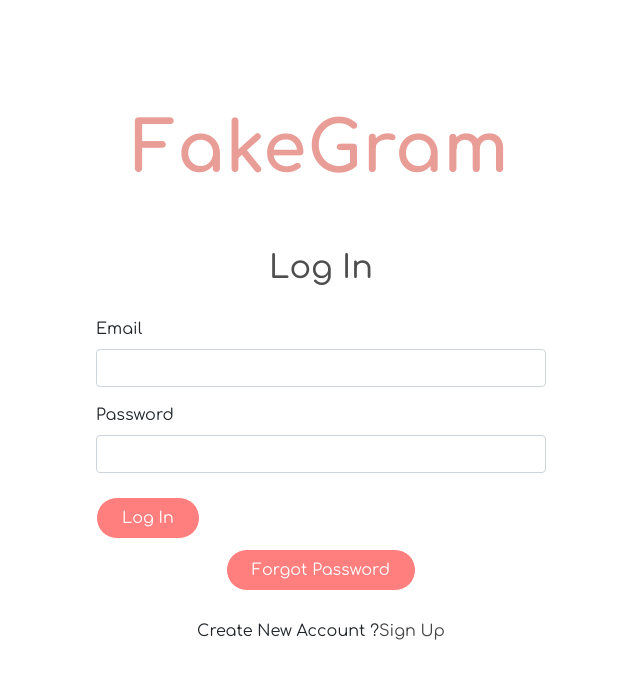
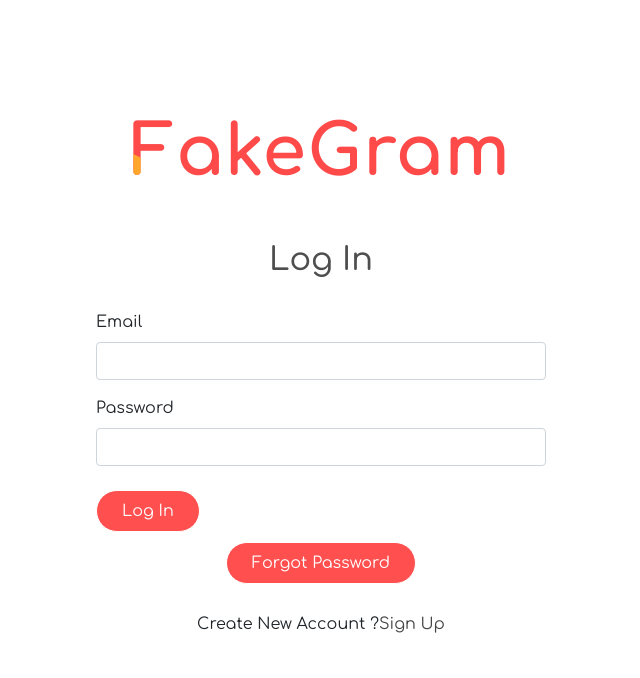
Before and after one commit to bhargavgohil25/fakegram, a React (Create React App) app: page /login in a window 1280 px wide. Shown: the top 678 px of the page, without its empty margins (319-959 px from the left). Built offline with nearby package versions, Linux system fonts and the light colour scheme; no server answers.

Commit message:
Animated Title

```diff
--- /dev/null
+++ b/src/AnimatedText/AnimatedText.js
@@ -0,0 +1,59 @@
+import React, { useState, useRef } from 'react'
+import classes from "./AnimatedText.module.css";
+import '../index.css'
+
+const AnimatedText = ({ textColor, overlayColor, children, ...props }) => {
+
+    const containerElem = useRef(null);
+    const initialMousePos = { x: 0, y: 0 };
+
+    const [mousePos, setMousePos] = useState(initialMousePos);
+
+    const handleMouseMove = (event) => {
+        event = event.nativeEvent;
+        const elem = containerElem.current;
+        const newX = (event.offsetX / elem.clientWidth) * 100;
+        const newY = (event.offsetY / elem.clientHeight) * 100;
+        const newMousePos = {
+            x: newX,
+            y: newY
+        };
+        setMousePos(newMousePos);
+    }
+
+
+    const handleMouseOut = () => setMousePos(initialMousePos);
+
+
+
+
+    return (
+        <section
+            className = {classes.animatedTextContainer}
+            style={{
+                "--maskX": mousePos.x,
+                "--maskY": mousePos.y
+            }}
+            onMouseMove = {handleMouseMove}
+            onMouseOut = {handleMouseOut}
+            ref = {containerElem}
+            {...props}
+        >
+            <h1
+                style={{color : textColor}}
+                className = {classes.animatedTextContent}
+            >
+                {children}
+            </h1>
+            <h1
+                aria-hidden={true}
+                style={{color: overlayColor}}
+                className={classes.animatedTextContentClone}
+            >
+                {children}
+            </h1>
+        </section>
+    )
+}
+
+export { AnimatedText };
--- /dev/null
+++ b/src/AnimatedText/AnimatedText.module.css
@@ -0,0 +1,40 @@
+.animatedTextContainer{
+    --maskX: 0;
+    --maskY: 0;
+    position: relative;
+    cursor: default;
+    user-select: none;
+  }
+
+  .animatedTextContent{
+    font-size: 70px;
+    font-weight: 1000;
+    letter-spacing: 1.4px;
+    line-height: 1.1;
+    text-shadow: 5px 3px 8px rgba(255, 255, 255, 0.5);
+    margin: 0;
+  }
+
+  .animatedTextContentClone{
+    composes : animatedTextContent;
+    position : absolute;
+    left: 0;
+    top: 0;
+    color: #ffffff;
+    transition: all 0.4s ease-out;
+    clip-path: polygon(
+        0 0,
+        calc(var(--maskX) * 1% + (var(--maskY) - 50) * 0.4%) 0,
+        calc(var(--maskX) * 1% + (var(--maskY) - 50) * -0.4%) 100%,
+        0 100%
+    );
+  }
+
+  @media only screen
+  and (min-device-width: 320px)
+  and (max-device-width: 480px)
+  and (-webkit-min-device-pixel-ratio: 2) {
+    .animatedTextContent{
+        font-size: 45px;
+    }
+ }
--- a/src/components/Login.js
+++ b/src/components/Login.js
@@ -3,6 +3,7 @@ import { Card, Form, Alert } from 'react-bootstrap'
 import { Link, useHistory } from 'react-router-dom'
 import { useAuth } from '../contexts/AuthContext'
 import { motion } from 'framer-motion'
+import { AnimatedText } from '../AnimatedText/AnimatedText'
 
 const buttonVariants = {
     hover:{
@@ -67,7 +68,12 @@ export default function Login() {
     return (
         <>
             <div className="heading">
-                <h1>FakeGram</h1>
+                <AnimatedText
+                    textColor = "#ff4a4a"
+                    overlayColor = "#ffa62b"
+                >
+                    FakeGram
+                </AnimatedText>
             </div>
             <motion.Card
                 variants={containerVariants}
--- a/src/components/SignUp.js
+++ b/src/components/SignUp.js
@@ -3,7 +3,7 @@ import { Card, Form, Alert } from 'react-bootstrap'
 import { Link, useHistory } from 'react-router-dom'
 import { useAuth } from '../contexts/AuthContext'
 import { motion } from 'framer-motion'
-
+import { AnimatedText } from '../AnimatedText/AnimatedText'
 
 const buttonVariants = {
     hover:{
@@ -75,7 +75,12 @@ export default function Signup() {
     return (
         <>
             <div className="heading">
-                <h1>FakeGram</h1>
+                <AnimatedText
+                    textColor = "#ff4a4a"
+                    overlayColor = "#ffa62b"
+                >
+                    FakeGram
+                </AnimatedText>
             </div>
             <motion.Card
                 variants={containerVariants}
--- a/src/components/UpdateProfile.js
+++ b/src/components/UpdateProfile.js
@@ -3,7 +3,7 @@ import { Card, Form, Alert } from 'react-bootstrap'
 import { Link, useHistory } from 'react-router-dom'
 import { useAuth } from '../contexts/AuthContext'
 import { motion } from 'framer-motion'
-
+import { AnimatedText } from '../AnimatedText/AnimatedText'
 
 const buttonVariants = {
     hover:{
@@ -83,7 +83,12 @@ export default function UpdateProfile() {
     return (
         <>
             <div className="heading">
-                <h1>FakeGram</h1>
+                <AnimatedText
+                    textColor = "#ff4a4a"
+                    overlayColor = "#ffa62b"
+                >
+                    FakeGram
+                </AnimatedText>
             </div>
             <motion.Card
                 variants={containerVariants}
--- a/src/index.css
+++ b/src/index.css
@@ -12,7 +12,8 @@ body{
   margin: 5px auto;
 }
 .title h1{
-  color: #e99d97;
+  color: #ff4a4a;
+  opacity: 0.92;
   font-size: 1.2rem;
   letter-spacing: 2px;
   font-weight: normal;
@@ -163,7 +164,7 @@ button {
   border: 1px solid white;
   margin: 50px auto 0;
   cursor: pointer;
-  opacity: 0.7;
+  opacity: 0.97;
   max-width: fit-content !important ;
 }
 
@@ -176,8 +177,12 @@ button {
   margin-top: -50px;
 }
 
-.heading h1{
-  font-weight: 900;
-  letter-spacing: 1px;
-  font-size: 70px;
+@media only screen
+  and (min-device-width: 320px)
+  and (max-device-width: 480px)
+  and (-webkit-min-device-pixel-ratio: 2) {
+    .button{
+      font-size: 0.1em !important;
+      padding: 2px 18px !important;
+    }
 }
```
